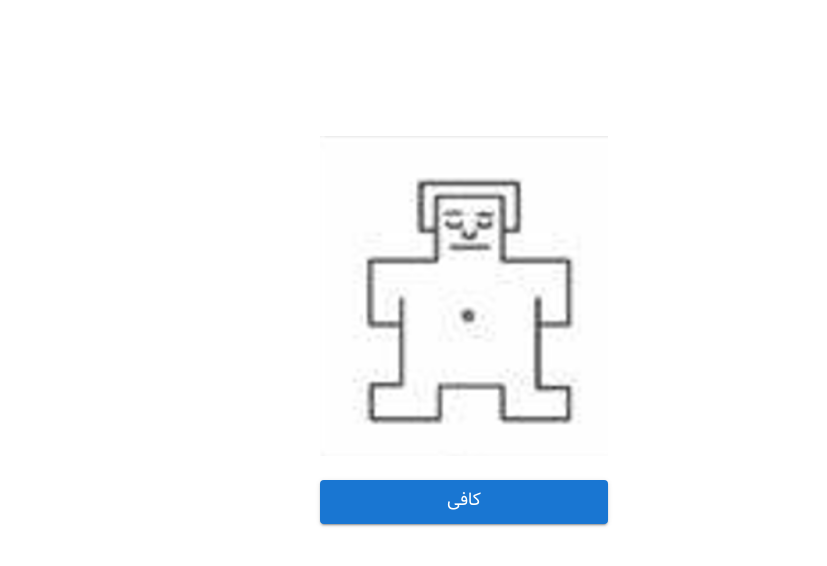
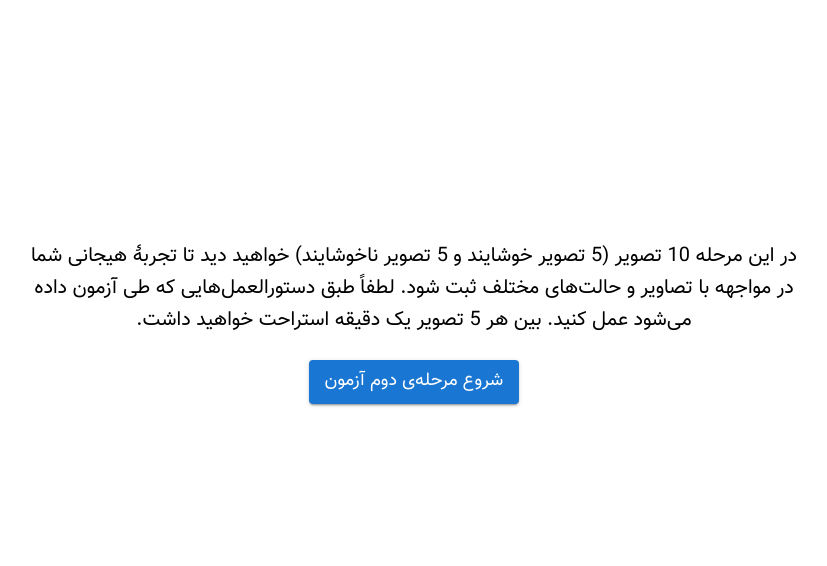
Before and after one commit to parisamhmd/Psychology-exam, a React (Create React App) app: page / in a window 1280 px wide. Shown: the top 566 px of the page, without its empty margins (319-1146 px from the left). Built offline with nearby package versions, Linux system fonts and the light colour scheme; no server answers.

Commit message:
handle apply data

```diff
--- a/src/App.js
+++ b/src/App.js
@@ -11,17 +11,12 @@ import SecondLevel from './components/SecondLevel';
 import ThirdLevel from './components/ThirdLevel';
 import ThanksCard from './components/ThanksCard';
 
-import a1 from './assets/images/a1.png';
-import a2 from './assets/images/a2.png';
-import a3 from './assets/images/a3.png';
-import a4 from './assets/images/a4.png';
-import a5 from './assets/images/a5.png';
-
 import './App.css';
 
 function App() {
-  const [step, setStep] = useState(6);
+  const [step, setStep] = useState(5);
   const [registrationData, setRegistrationData] = useState({});
+  const [applyData, setApplyData] = useState({});
 
   const getImages = async () => {
     const res = await axios.get('/images');
@@ -45,6 +40,8 @@ function App() {
       setStep(4);
     },
   });
+
+  console.log('applyData: ', applyData);
 
   const stepsArray = [
     {
@@ -79,7 +76,7 @@ function App() {
         <BMISCARD
           buttonTitle="پایان مرحلۀ اول آزمون"
           onClick={(data) => {
-            console.log(data);
+            setApplyData({ ...applyData, BMIS_before: data });
             setStep(5);
           }}
         />
@@ -90,10 +87,16 @@ function App() {
       component: (
         <SecondLevel
           isLoading={!status || status === 'loading'}
-          images={[a1, a2, a3, a4, a5, a1, a2, a3, a4, a5]}
-          onClick={(data, images) => {
-            console.log(images);
-            setStep(7);
+          images={images}
+          onClick={(data) => {
+            setApplyData({
+              ...applyData,
+              image_actions: [1, 2, 3, 4, 5, 6, 7, 8, 9].map((item) => ({
+                image: item,
+                ...data[item],
+              })),
+            });
+            setStep(6);
           }}
         />
       ),
@@ -102,9 +105,15 @@ function App() {
       id: 6,
       component: (
         <ThirdLevel
-          images={[a1, a2, a3, a4, a5, a1, a2, a3, a4, a5]}
+          images={images}
           onClick={(data) => {
-            console.log(data);
+            setApplyData({
+              ...applyData,
+              image_actions: [1, 2, 3, 4, 5, 6, 7, 8, 9].map((item) => ({
+                reaction_time: data[item],
+                ...applyData.image_actions[item],
+              })),
+            });
             setStep(7);
           }}
         />
@@ -116,7 +125,7 @@ function App() {
         <BMISCARD
           buttonTitle="پایان آزمون"
           onClick={(data) => {
-            console.log(data);
+            setApplyData({ ...applyData, BMIS_after: data });
             // TODO call mutate and set step on success
             setStep(8);
           }}
--- a/src/components/RobotsCard.js
+++ b/src/components/RobotsCard.js
@@ -45,7 +45,7 @@ export default function RobotsCard({ description, onChange: handleChange }) {
 
     if (runTimer) {
       // TODO  change to 10
-      setCountDownTrial(3);
+      setCountDownTrial(1);
       timerIdTrial = setInterval(() => {
         setCountDownTrial((countDown) => countDown - 1);
       }, 1000);
--- a/src/components/ShowImages.js
+++ b/src/components/ShowImages.js
@@ -40,7 +40,7 @@ export default function ShowImages({ images, onClick: handleClick }) {
 
     if (runTimer) {
       // TODO 5ms
-      setCountDownTrial(2);
+      setCountDownTrial(1);
       timerIdTrial = setInterval(() => {
         setCountDownTrial((countDown) => countDown - 1);
       }, 1000);
@@ -65,7 +65,7 @@ export default function ShowImages({ images, onClick: handleClick }) {
 
     if (runInterventionTimer) {
       // TODO 30ms
-      setCountDownIntervention(3);
+      setCountDownIntervention(1);
       timerIdIntervention = setInterval(() => {
         setCountDownIntervention((countDown) => countDown - 1);
       }, 1000);
@@ -80,7 +80,6 @@ export default function ShowImages({ images, onClick: handleClick }) {
     if (countDownIntervention < 1 && runInterventionTimer) {
       setRunInterventionTimer(false);
       setCountDownIntervention(1);
-      setItem((item) => item + 1);
       setShow('robots_after');
     }
   }, [countDownIntervention, runInterventionTimer]);
@@ -100,10 +99,8 @@ export default function ShowImages({ images, onClick: handleClick }) {
     >
       {show === 'images' ? (
         <>
-          {/*  TODO save data with id of image   */}
-          <img src={images[item]} className={classes.imageContainer} />
+          <img src={images[item]?.picture} className={classes.imageContainer} />
           <Typography component="h6" variant="subtitle1" sx={{ mt: 2 }}>
-            countDownTrial: {countDownTrial}
             به دقت به تصویر نگاه کنید{' '}
           </Typography>
         </>
@@ -116,8 +113,11 @@ export default function ShowImages({ images, onClick: handleClick }) {
           onChange={(valence, arousal) => {
             setData({
               ...data,
-              valence_before: valence,
-              arousal_before: arousal,
+              [images[item].id]: {
+                ...data[images[item].id],
+                valence_before: valence,
+                arousal_before: arousal,
+              },
             });
             setShow('intervention');
             setRunInterventionTimer(true);
@@ -125,17 +125,14 @@ export default function ShowImages({ images, onClick: handleClick }) {
         />
       ) : show === 'intervention' ? (
         <>
-          {/* TODO ID  */}
-          <img src={images[item]} className={classes.imageContainer} />
+          <img src={images[item]?.picture} className={classes.imageContainer} />
           <Typography component="h6" variant="subtitle1">
-            countDownIntervention{item}: {countDownIntervention}• به تصویر نگاه
-            کنید • صحنه را توصیف کنید • در مورد موضوع دیگری صحبت کنید • هیجان
-            غالب خود را تکرار کنید به دقت نگاه کنید{' '}
+            • به تصویر نگاه کنید • صحنه را توصیف کنید • در مورد موضوع دیگری صحبت
+            کنید • هیجان غالب خود را تکرار کنید به دقت نگاه کنید{' '}
           </Typography>
         </>
       ) : show === 'robots_after' ? (
         <RobotsCard
-          // TODO save data with id of image
           description="
           لطفا مجدداً احساس خود را با انتخاب یک عدد (از 1 تا 9) از آدمک‌های
           ردیف اول و یک عدد از آدمک‌های ردیف دوم (1 تا 9) نشان دهید.
@@ -143,9 +140,13 @@ export default function ShowImages({ images, onClick: handleClick }) {
           onChange={(valence, arousal) => {
             setData({
               ...data,
-              valence_after: valence,
-              arousal_after: arousal,
+              [images[item].id]: {
+                ...data[images[item].id],
+                valence_after: valence,
+                arousal_after: arousal,
+              },
             });
+            setItem((item) => item + 1);
             setShow('images');
             setRunTimer(true);
           }}
--- a/src/components/ThirdLevel.js
+++ b/src/components/ThirdLevel.js
@@ -34,7 +34,7 @@ export default function ThirdLevel({ images, onClick: handleClick }) {
     >
       {item < 10 ? (
         <>
-          <img src={images[item]} className={classes.imageContainer} />
+          <img src={images[item].picture} className={classes.imageContainer} />
           <Button
             variant="contained"
             onClick={() => {
@@ -55,6 +55,7 @@ export default function ThirdLevel({ images, onClick: handleClick }) {
           <Button
             variant="contained"
             onClick={() => {
+              // TODO handle id
               handleClick(data);
             }}
             sx={{ my: 5 }}
--- a/src/index.js
+++ b/src/index.js
@@ -12,7 +12,13 @@ import reportWebVitals from './reportWebVitals';
 
 axios.defaults.baseURL = 'http://5.160.1.186:13001/task';
 
-const queryClient = new QueryClient();
+const queryClient = new QueryClient({
+  defaultOptions: {
+    queries: {
+      refetchOnWindowFocus: false,
+    },
+  },
+});
 
 ReactDOM.render(
   <React.StrictMode>
```
